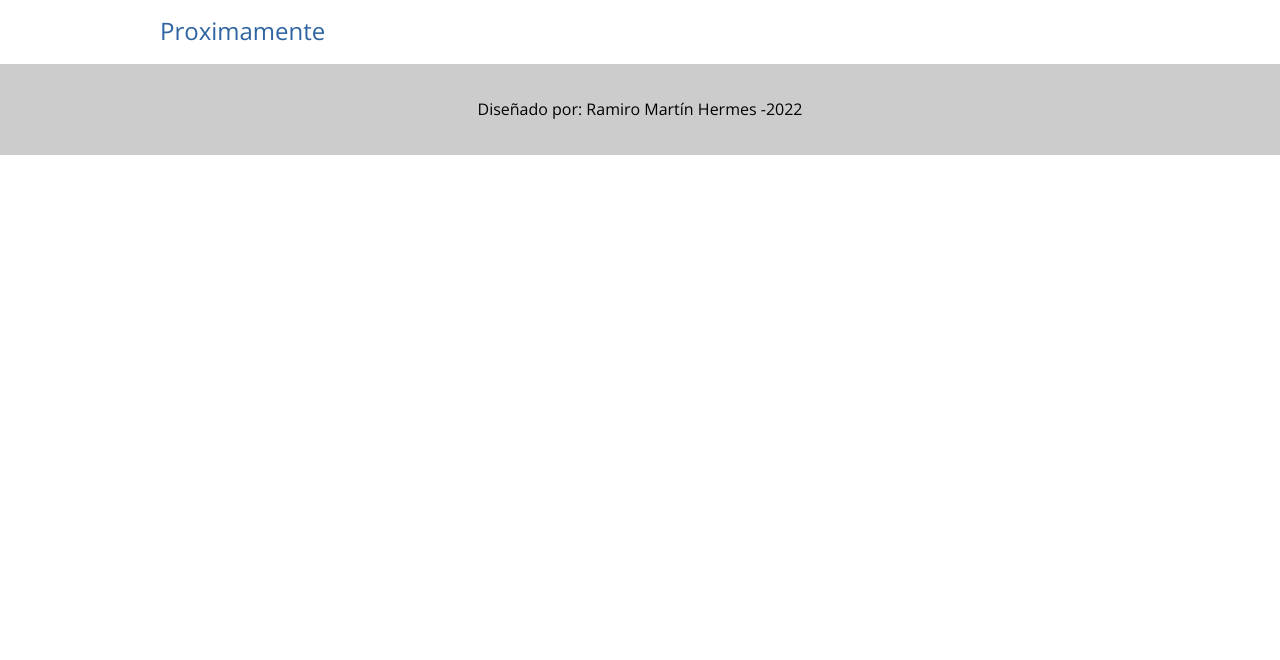
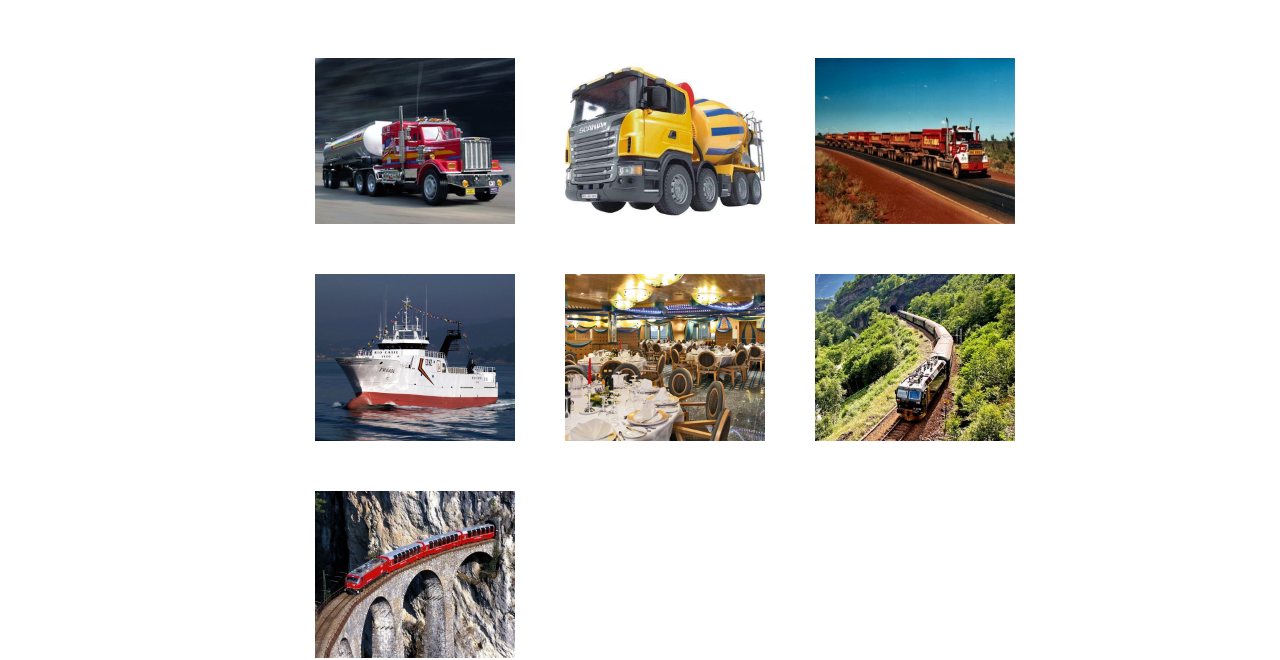
Before and after one commit to rmhermes/Repo1, a plain HTML site: page clase 7-8-9/galeria.html in a window 1280 px wide. Shown: the part 155-815 px from the top of the page. Drawn offline with nearby package versions, Linux system fonts and the light colour scheme.

Commit message:
finaliza teoria modulo 1

```diff
--- a/clase 7-8-9/css/estilos.css
+++ b/clase 7-8-9/css/estilos.css
@@ -239,3 +239,29 @@ footer{
 
 /* WEB MOBILE MEDIA QUERIES */
 /* 3 reso: pc /note - Tablet - Celu */
+
+.galeria{
+    display: flex;
+    flex-wrap: wrap;
+
+}
+.galeria ul{
+    display: flex;
+    flex-wrap: wrap;
+    list-style-type: none;
+    padding-left: 130px;
+
+
+}
+.galeria li{
+    display: flex;
+    justify-content: center;
+    padding: 25px;
+}
+.galeria img{
+    max-width: 200px;
+}
+
+.galeria img:hover{
+    transform: scale(150%);
+}
--- a/clase 7-8-9/galeria.html
+++ b/clase 7-8-9/galeria.html
@@ -35,8 +35,18 @@
     </ul>
     </nav>
     <main class="holder">
-       <h2>Proximamente</h2>
+      <div class="galeria">
+            <ul>
+                <li><img src="img/galeria/img01.jpg" alt=""></li>
+                <li><img src="img/galeria/img02.jpg" alt=""></li>
+                <li><img src="img/galeria/img03.jpg" alt=""></li>
+                <li><img src="img/galeria/img04.jpg" alt=""></li>
+                <li><img src="img/galeria/img05.jpg" alt=""></li>
+                <li><img src="img/galeria/img06.jpg" alt=""></li>
+                <li><img src="img/galeria/img07.jpg" alt=""></li>
 
+            </ul>
+      </div>
 
 
     </main>
```
Also changed, not shown: clase 10/ejemplo02/ejemplo02.css (line endings or trailing spaces).
